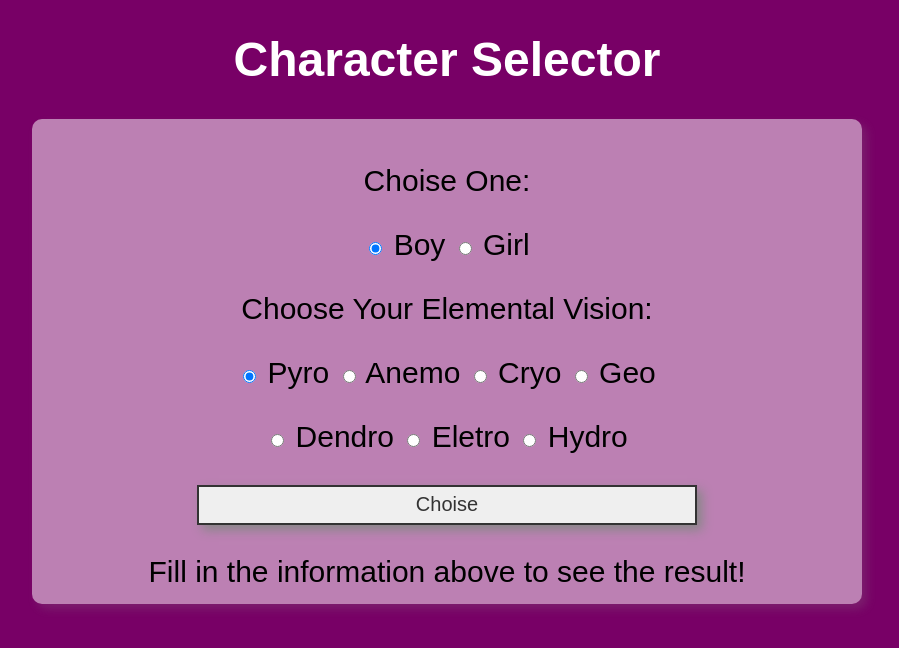
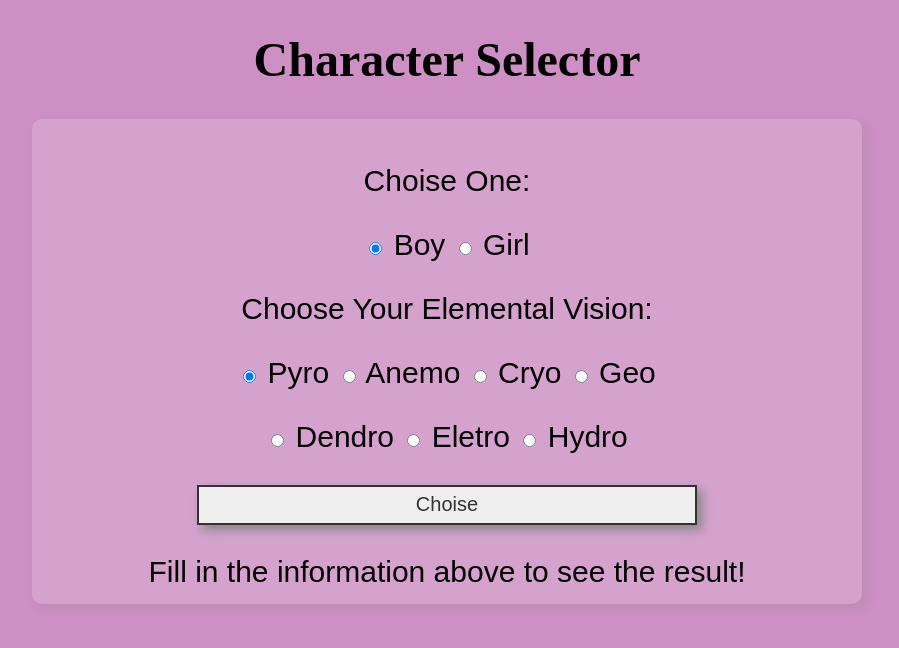
Before and after one commit to MrEstefani/Genshin-Characters, a plain HTML site: page model.html in a window 1280 px wide. Shown: the whole page, without its empty margins (193-1092 px from the left). Drawn offline with Linux system fonts and the light colour scheme.

Commit message:
alterações no bg

```diff
--- a/style.css
+++ b/style.css
@@ -1,16 +1,18 @@
 body{
-    background: rgb(120, 0, 102);
+    background: rgb(205, 143, 196);
     font: normal 18pt Arial;
+    transition: .5s ;
 }
 
 header{
-    color: white;
+    color: black;
+    font-family: 'Times New Roman';
     text-align: center;
 }
 
 section{
     text-align: center;
-    background: rgba(255, 255, 255, 0.501);
+    background: rgba(255, 255, 255, 0.165);
     border-radius: 10px;
     padding: 15px;
     width: 800px;
```
